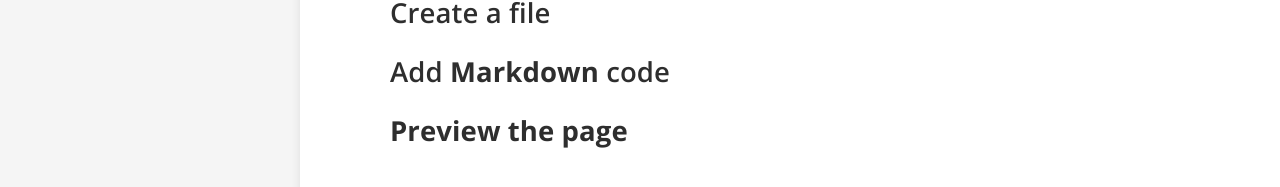
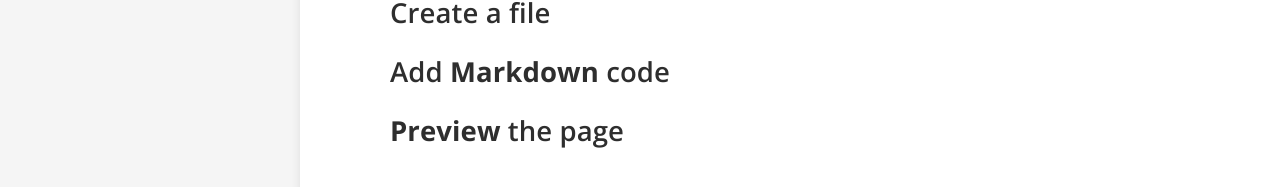
Before and after one commit to scotentSD/Tutorials, a Jekyll site: the page built from _docs/Content/MarkdownPage.md, in a window 1280 px wide. Shown: the part 671-858 px from the top of the page. Built offline with Jekyll 4.4.1, drawn with Linux system fonts in a browser that asks for light colours.

```diff
--- a/_docs/Content/MarkdownPage.md
+++ b/_docs/Content/MarkdownPage.md
@@ -22,4 +22,4 @@ order: 3
 
 ## Add **Markdown** code
 
-## **Preview the page**
+## **Preview** the page
```
